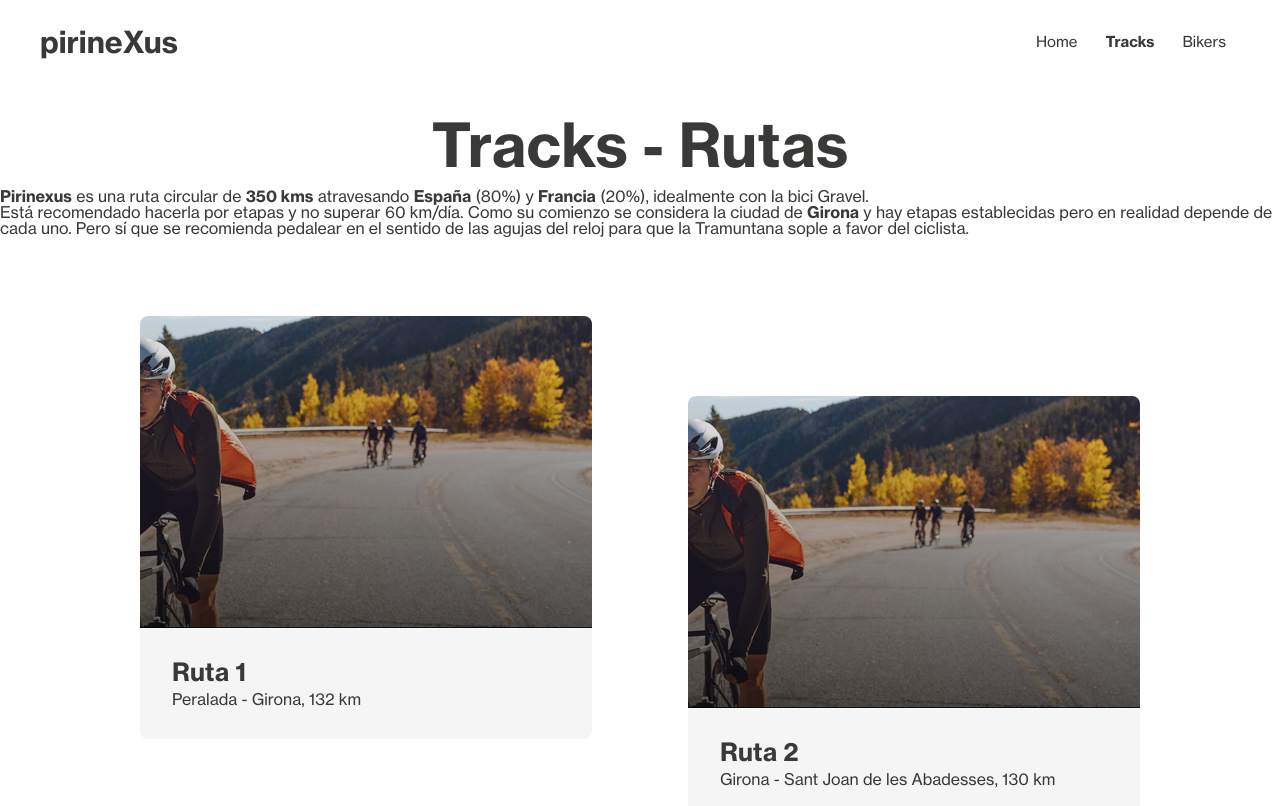
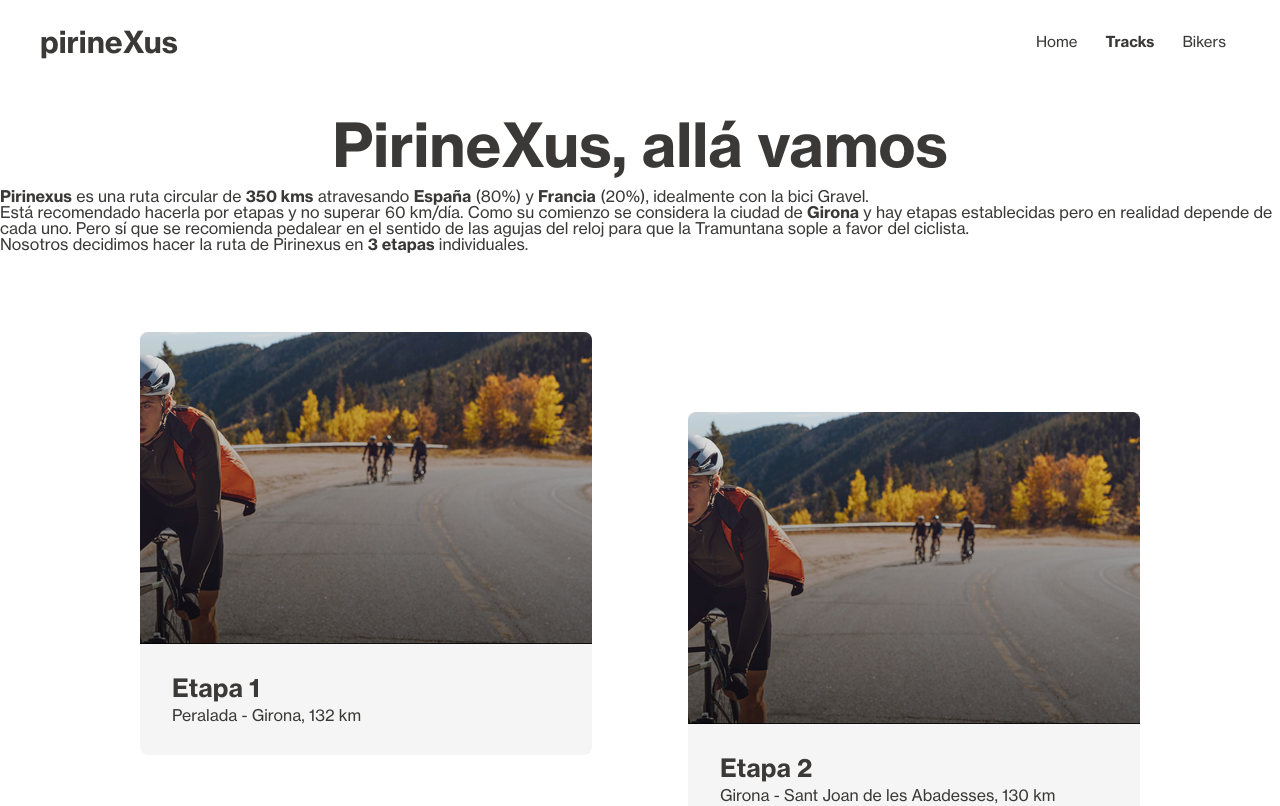
Before and after one commit to jelin-mi/pirinexus, a React (Create React App) app: page /tracks in a window 1280 px wide. Shown: the top 806 px of the page. Built offline with nearby package versions, Linux system fonts and the light colour scheme.

Commit message:
content added, TrackDetails: block_title_1 as condition

```diff
--- a/src/components/TrackMap/TrackMap.jsx
+++ b/src/components/TrackMap/TrackMap.jsx
@@ -14,7 +14,7 @@ function TrackMap() {
             </div>
             <div className="box-text">
               <h2>{track.title}</h2>
-              <p>{track.ruta}</p>
+              <p>{track.etapa}</p>
             </div>
           </div>
         </Link>
--- a/src/data/tracks-db.json
+++ b/src/data/tracks-db.json
@@ -1,28 +1,29 @@
 [
   {
-    "_id": "ruta-1",
-    "title": "Ruta 1",
-    "ruta": "Peralada - Girona, 132 km",
-    "description": "El Baix Empordà es una de las mejores comarcas ciclables por las que pasa Pirinexus. Esto se traduce en 3 kilómetros de caminos ciclables bien cuidados, mayoritariamente llanos y fáciles de recorrer. Los apasionados de la cultura medieval tenéis una cita indispensable con el Baix Empordà, puesto que dispone de una gran cantidad de municipios con vestigios de la época.",
+    "_id": "etapa-1",
+    "title": "Etapa 1",
+    "etapa": "Peralada - Girona, 132 km",
+    "description": "Nuestra primera etapa de Pirinexus comenzamos en Peralada, cerca de Figueres, y llegamos hasta Girona. Unos 132 kms en total dividimos en 2 días para tomarnoslo en calma, además había poco desnivel, por lo tanto esta etapa o su parte es muy recomendable para conocer la ruta de Pirinexus.",
     "icon_bike": "Gravel",
     "icon_distance": "131.9Km",
     "icon_time": "11h 55m",
     "icon_level": "Bajo",
     "img": "/picture.jpg",
-    "block_title_1": "The mountain is pure adventure",
-    "block_text_1": "Lorem ipsum dolor sit amet, consectetur adipiscing elit. Orci consequat tortor tellus neque mauris rhoncus, accumsan. Dictum imperdiet feugiat dis id massa feugiat. A id diam, magnis purus. Mi neque sem ultrices phasellus mauris nibh ipsum nibh. Ut felis arcu tristique urna ut egestas elit, duis viverra.",
+    "block_title_1": "Empezamos la aventura",
+    "block_text_1": "El viernes 24.9. 2021 cogimos nuestras bicis y subimos al tren de Barcelona a Figueres donde reservamos hotel Angeles. El hotel está en el centro de la ciudad, cerca de la estación del tren de Figueres y tiene un garaje donde guardamos las bicis.",
     "block_img_1": "/biker_01.jpg",
-    "block_title_2": "The road is for sharks",
-    "block_text_2": "Lorem ipsum dolor sit amet, consectetur adipiscing elit. Orci consequat tortor tellus neque mauris rhoncus, accumsan. Dictum imperdiet feugiat dis id massa feugiat. A id diam, magnis purus. Mi neque sem ultrices phasellus mauris nibh ipsum nibh. Ut felis arcu tristique urna ut egestas elit, duis viverra.",
+    "block_title_2": "Día 1 pedaleando",
+    "block_text_2": "El sábado 25.9. salimos de Figueres hacía Peralada para unirnos a la ruta de Pirinexus. Desde allí siguiendo la señalización y wikiloc bajamos hasta Palafrugell. Por el camino nos cruzamos con los competidores de Pirinexus Challenge y paramos en La Taverna Gastrobar, San Pere Pescador para comer. En Palafrugell nos alojamos en el Hostal Estrella que sería buena opción para pasar la fiesta si no tendríamos 72 km en las piernas.",
     "block_img_2": "/biker_00.jpg",
-    "block_title_3": "Enjoy the trip with your friends",
-    "block_text_3": "Lorem ipsum dolor sit amet, consectetur adipiscing elit. Orci consequat tortor tellus neque mauris rhoncus, accumsan. Dictum imperdiet feugiat dis id massa feugiat. A id diam, magnis purus. Mi neque sem ultrices phasellus mauris nibh ipsum nibh. Ut felis arcu tristique urna ut egestas elit, duis viverra.",
-    "block_img_3": "/biker_02.jpg"
+    "block_title_3": "Día 2 pedaleando",
+    "block_text_3": "El domingo 26.9., adios Palafrugell...",
+    "block_img_3": "/biker_02.jpg",
+    "conclusion": "Etapa 1 - conclusion"
   },
   {
-    "_id": "ruta-2",
-    "title": "Ruta 2",
-    "ruta": "Girona - Sant Joan de les Abadesses, 130 km",
+    "_id": "etapa-2",
+    "title": "Etapa 2",
+    "etapa": "Girona - Sant Joan de les Abadesses, 130 km",
     "description": "El tramo que discurre por Francia nos garantiza una de las mejores experiencias ciclables de toda la ruta Pirinexus. Bordeando los Pirineos fronterizos, disfrutaremos de vistas y parajes excepcionales, pero también nos impregnaremos de historia: monumentos medievales, esculturas, museos e incluso vestigios romanos de la vía Domitia y la Vía Augusta son algunas de las cosas que nos esperan en esta ruta.",
     "icon_bike": "Gravel",
     "icon_distance": "TBD",
@@ -38,19 +39,18 @@
     "block_title_3": "Enjoy the trip with your friends",
     "block_text_3": "Lorem ipsum dolor sit amet, consectetur adipiscing elit. Orci consequat tortor tellus neque mauris rhoncus, accumsan. Dictum imperdiet feugiat dis id massa feugiat. A id diam, magnis purus. Mi neque sem ultrices phasellus mauris nibh ipsum nibh. Ut felis arcu tristique urna ut egestas elit, duis viverra.",
     "block_img_3": "/brompton_01.jpg"
-
   },
   {
-    "_id": "ruta-3",
-    "title": "Ruta 3",
-    "ruta": "Sant Joan de les Abadesses - Peralada, 100 km",
+    "_id": "etapa-3",
+    "title": "Etapa 3",
+    "etapa": "Sant Joan de les Abadesses - Peralada, 100 km",
     "description": "La Ruta del Carrilet I atraviesa tres comarcas y doce pueblos, así como parajes de gran importancia paisajística, ecológica y cultural, a través de sus 54 kilómetros de sablón compactado. La vía que antiguamente unía La Garrotxa y el Gironès permite ahora conocer los recursos naturales de la Zona Volcànica de la Garrotxa, y entre otros, los cascos urbanos de Anglès, donde podréis leer historia en cada una de sus piedras.",
     "icon_bike": "Gravel",
     "icon_distance": "2023",
     "icon_time": "2023",
     "icon_level": "2023",
     "img": "/picture.jpg",
-    "block_title_1": "The mountain is pure adventure",
+    "block_title_1": "Mimineks",
     "block_text_1": "Lorem ipsum dolor sit amet, consectetur adipiscing elit. Orci consequat tortor tellus neque mauris rhoncus, accumsan. Dictum imperdiet feugiat dis id massa feugiat. A id diam, magnis purus. Mi neque sem ultrices phasellus mauris nibh ipsum nibh. Ut felis arcu tristique urna ut egestas elit, duis viverra.",
     "block_img_1": "/brompton_01.jpg",
     "block_title_2": "The road is for sharks",
--- a/src/pages/Tracks/TrackDetails.jsx
+++ b/src/pages/Tracks/TrackDetails.jsx
@@ -13,15 +13,24 @@ function TrackDetails() {
   return (
     <>
       <TracksHeader />
-      <Video/>
+      <Video />
       {/* <Banner /> */}
       <div className="track-details">
         {selectedTrack.map((track) => (
+          <>
+            {track._id === "etapa-1" && <h1>yayyyyyyyyy</h1>}
             <div key={track._id} className="details">
               <div className="block-details">
                 <div className="boxTextBackground">
+
                   <div className="boxText">
-                  <h2>{track.block_title_1}</h2>
+                    {track._id === "etapa-1" && <h2>Empezamos la aventura</h2>}
+                    {track._id === "etapa-2" && (
+                      <h2>The mountain is pure adventure</h2>
+                    )}
+                    {track._id === "etapa-3" && <h2>Mimineks</h2>}
+
+                    {/* <h2>{track.block_title_1}</h2> */}
                     <p>{track.block_text_1}</p>
                   </div>
                 </div>
@@ -52,7 +61,11 @@ function TrackDetails() {
                   <img src={track.block_img_3} alt="" />
                 </div>
               </div>
+              <div className="conclusion">
+                <p>{track.conclusion}</p>
               </div>
+            </div>
+          </>
         ))}
       </div>
 
--- a/src/pages/Tracks/Tracks.jsx
+++ b/src/pages/Tracks/Tracks.jsx
@@ -7,7 +7,7 @@ function Tracks() {
   return (
     <>
       <div className="header-title">
-        <h1>Tracks - Rutas</h1>
+        <h1>PirineXus, allá vamos</h1>
       </div>
       <p>
         <strong>Pirinexus</strong> es una ruta circular de{" "}
@@ -20,6 +20,7 @@ function Tracks() {
         recomienda pedalear en el sentido de las agujas del reloj para que la
         Tramuntana sople a favor del ciclista.
       </p>
+      <p>Nosotros decidimos hacer la ruta de Pirinexus en <strong>3 etapas</strong> individuales.</p>
       <TrackMap />
       <img src={desnivel} alt="desnivel" className="desnivel" />
       <Footer />
```
Lines whose indentation alone changed are shown as unchanged.
